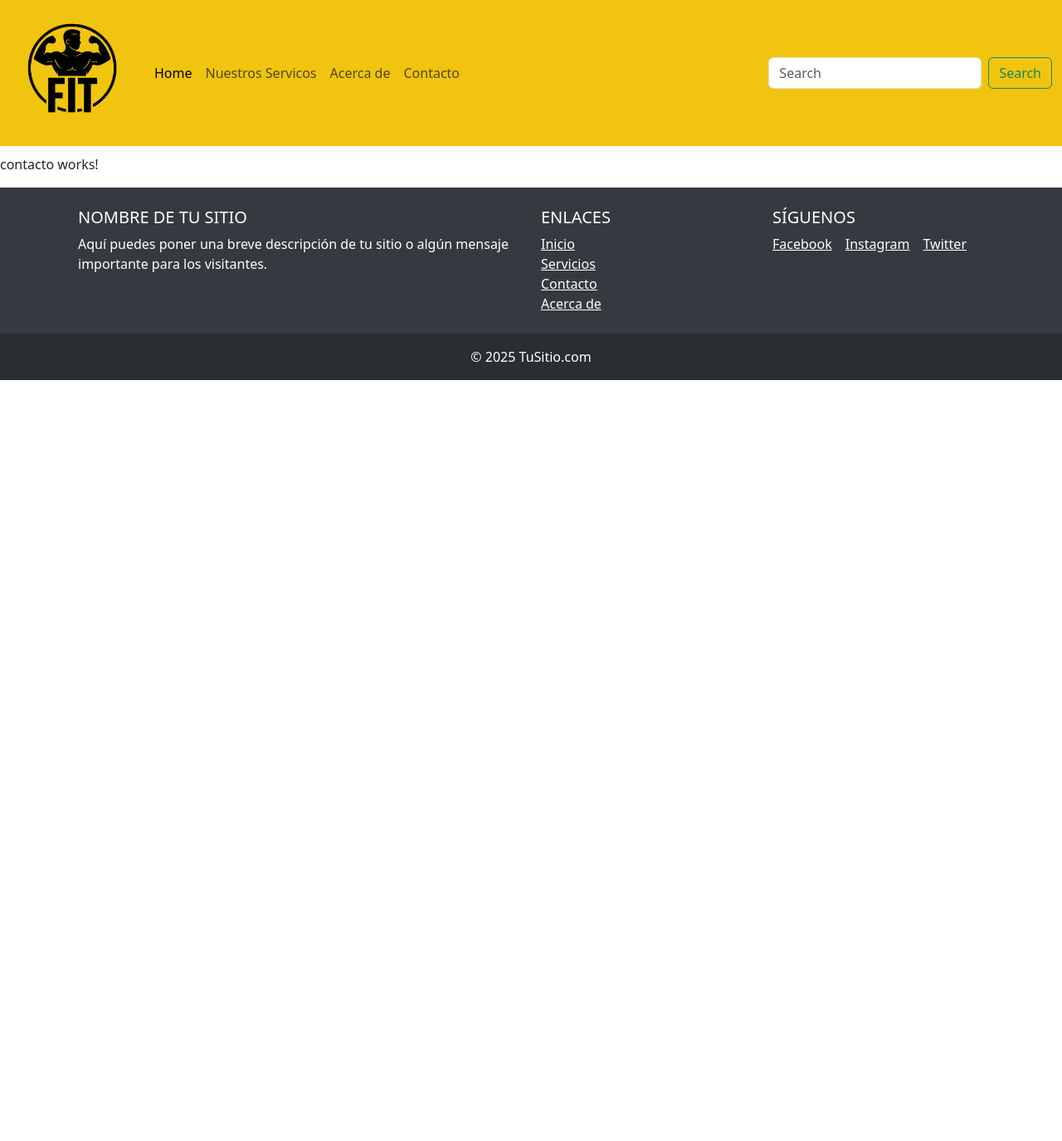
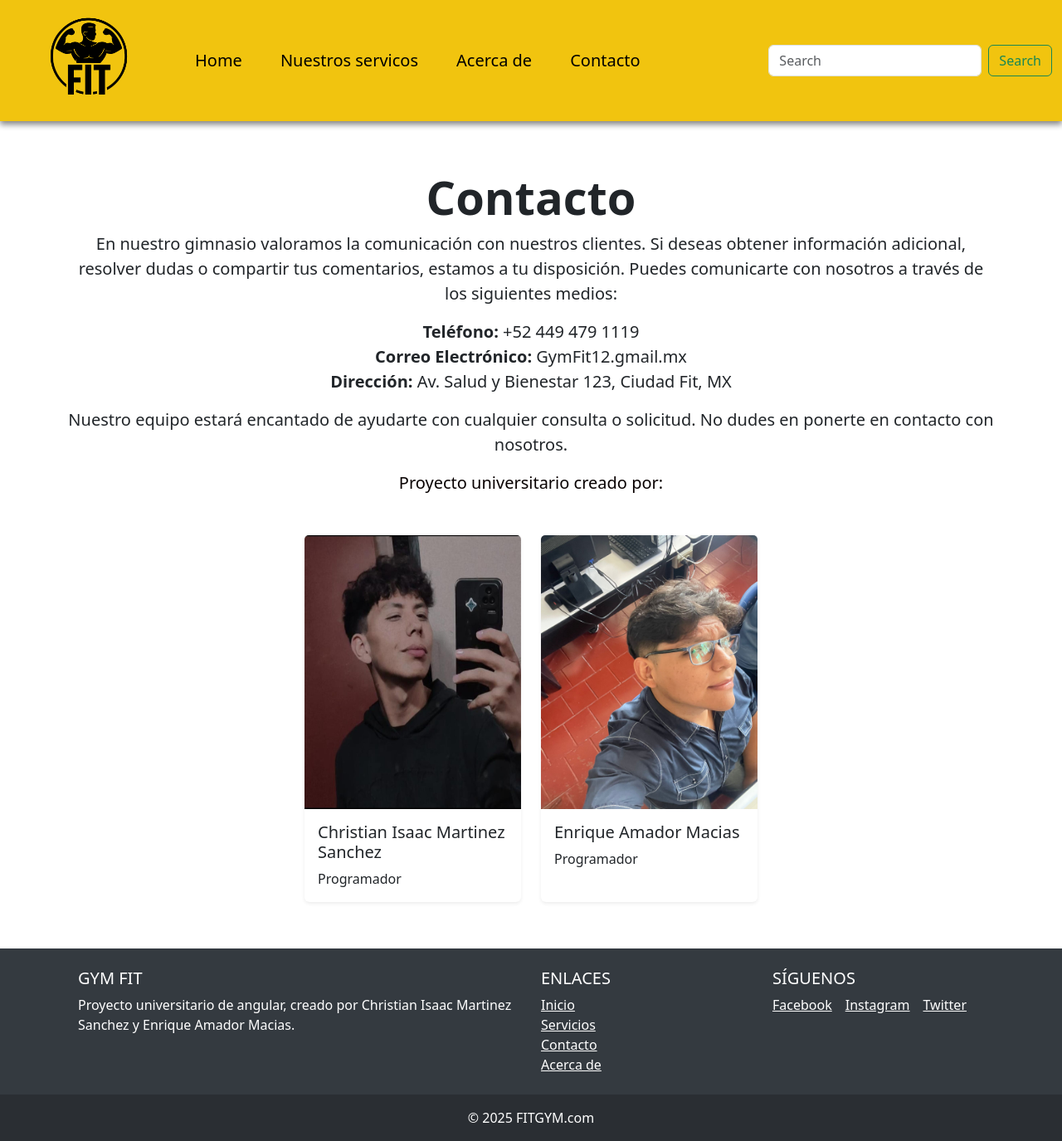
Before and after one commit to PsychoKike/Gimnasio-FIT, an Angular app in the folder FIT2/: page /Contacto in a window 1280 px wide. Shown: the whole page at 83% size. Before the commit the page ends 800 px from the top, so only its background shows below. Built offline with nearby package versions, Linux system fonts and the light colour scheme; a web font is replaced by a local one.

Commit message:
cambios a footer, header, arreglos de estilo

```diff
--- a/FIT2/src/app/contacto/contacto.component.html
+++ b/FIT2/src/app/contacto/contacto.component.html
@@ -1 +1,39 @@
-<p>contacto works!</p>
+<section id="contacto" class="py-5 bg-white text-dark">
+  <div class="container">
+    <div class="text-center mb-5">
+      <h2 class="display-4 fw-bold">Contacto</h2>
+      <p class="fs-5">En nuestro gimnasio valoramos la comunicación con nuestros clientes. Si deseas obtener información adicional, resolver dudas o compartir tus comentarios, estamos a tu disposición. Puedes comunicarte con nosotros a través de los siguientes medios:</p>
+      <ul class="list-unstyled fs-5">
+        <li><strong>Teléfono:</strong> +52 449 479 1119</li>
+        <li><strong>Correo Electrónico:</strong> GymFit12.gmail.mx</li>
+        <li><strong>Dirección:</strong> Av. Salud y Bienestar 123, Ciudad Fit, MX</li>
+      </ul>
+      <p class="fs-5">Nuestro equipo estará encantado de ayudarte con cualquier consulta o solicitud. No dudes en ponerte en contacto con nosotros.</p>
+        <p class="fs-5" style="color: rgb(8, 0, 0);">Proyecto universitario creado por: </p>
+    </div>
+    <div class="row justify-content-center">
+      <div class="col-lg-6">
+        <div class="row row-cols-1 row-cols-md-2 g-4">
+          <div class="col">
+            <div class="card h-100 shadow-sm border-0">
+              <img style="height: 330px;" src="imgchris.jpg" class="card-img-top" alt="Creador 1">
+              <div class="card-body">
+                <h5 class="card-title">Christian Isaac Martinez Sanchez</h5>
+                <p class="card-text">Programador </p>
+              </div>
+            </div>
+          </div>
+          <div class="col">
+            <div class="card h-100 shadow-sm border-0">
+              <img style="max-height: 330px;" src="imgkikin.jpg" class="card-img-top" alt="Creador 2">
+              <div class="card-body">
+                <h5 class="card-title">Enrique Amador Macias</h5>
+                <p class="card-text">Programador</p>
+              </div>
+            </div>
+          </div>
+        </div>
+      </div>
+    </div>
+  </div>
+</section>
--- a/FIT2/src/app/footer/footer.component.css
+++ b/FIT2/src/app/footer/footer.component.css
@@ -1,3 +1,3 @@
 .footerperz {
-    background-color: #343a40; /* gris oscuro, puedes cambiarlo */
+    background-color: #343a40;
   }
--- a/FIT2/src/app/footer/footer.component.html
+++ b/FIT2/src/app/footer/footer.component.html
@@ -1,37 +1,31 @@
 <footer class="footerperz text-white text-center text-lg-start mt-2">
     <div class="container p-4">
       <div class="row">
-        <!-- Sección: Información -->
         <div class="col-lg-6 col-md-12 mb-4 mb-md-0">
-          <h5 class="text-uppercase">Nombre de tu sitio</h5>
+          <h5 class="text-uppercase">Gym FIT</h5>
           <p>
-            Aquí puedes poner una breve descripción de tu sitio o algún mensaje importante para los visitantes.
+            Proyecto universitario de angular, creado por Christian Isaac Martinez Sanchez y Enrique Amador Macias.
           </p>
         </div>
-
-        <!-- Sección: Enlaces -->
         <div class="col-lg-3 col-md-6 mb-4 mb-md-0">
           <h5 class="text-uppercase">Enlaces</h5>
           <ul class="list-unstyled mb-0">
-            <li><a href="#!" class="text-white">Inicio</a></li>
-            <li><a href="#!" class="text-white">Servicios</a></li>
-            <li><a href="#!" class="text-white">Contacto</a></li>
-            <li><a href="#!" class="text-white">Acerca de</a></li>
+            <li><a class="text-white" [routerLink]="['/home']">Inicio</a></li>
+            <li><a class="text-white" [routerLink]="['/serviciosFIT']">Servicios</a></li>
+            <li><a class="text-white" [routerLink]="['/Acercade']">Contacto</a></li>
+            <li><a class="text-white" [routerLink]="['/Contacto']">Acerca de</a></li>
           </ul>
         </div>
-
-        <!-- Sección: Redes Sociales -->
         <div class="col-lg-3 col-md-6 mb-4 mb-md-0">
           <h5 class="text-uppercase">Síguenos</h5>
-          <a href="#" class="text-white me-3">Facebook</a>
-          <a href="#" class="text-white me-3">Instagram</a>
+          <a href="https://www.facebook.com/SmartFitMx?locale=es_LA" class="text-white me-3">Facebook</a>
+          <a href="https://www.instagram.com/smartfitmx/" class="text-white me-3">Instagram</a>
           <a href="#" class="text-white">Twitter</a>
         </div>
       </div>
     </div>
 
-    <!-- Línea inferior -->
     <div class="text-center p-3" style="background-color: rgba(0, 0, 0, 0.2);">
-      © 2025 TuSitio.com
+      © 2025 FITGYM.com
     </div>
   </footer>
--- a/FIT2/src/app/footer/footer.component.ts
+++ b/FIT2/src/app/footer/footer.component.ts
@@ -1,8 +1,9 @@
 import { Component } from '@angular/core';
+import { RouterModule } from '@angular/router';
 
 @Component({
   selector: 'app-footer',
-  imports: [],
+  imports: [RouterModule],
   templateUrl: './footer.component.html',
   styleUrl: './footer.component.css'
 })
--- a/FIT2/src/app/home/home.component.css
+++ b/FIT2/src/app/home/home.component.css
@@ -64,24 +64,19 @@
   }
 
 
-.container-video{
+.container-video {
    display: flex;
-  justify-content: center;
-  align-items: center;
-  margin: 20px auto;
-  flex-direction: column;
-  margin-top: 30px;
+   justify-content: center;
+   align-items: center;
+   margin: 20px auto;
+   flex-direction: column;
+   margin-top: 30px;
+   text-align: center;
 }
 
-.video iframe {
-  max-width: 560px;
-  height: 315px;
-  border-radius: 10px;
-  box-shadow: 0 4px 8px rgba(0, 0, 0, 0.2);
-   width: 100%;
-  display: flex;
-  justify-content: center;
-  align-items: center;
-  margin: 20px auto;
-  padding-bottom: 10px;
+.container-video video {
+   max-width: 100%;
+   height: auto;
+   border-radius: 30px;
+
 }
--- a/FIT2/src/app/home/home.component.html
+++ b/FIT2/src/app/home/home.component.html
@@ -75,6 +75,6 @@
     width="560px"
     height="315px"
     margin-top="20px"
-
+    style="box-shadow: 0 7px 30px rgb(0, 0, 0);"
     [src]="video|domseguro:'https://www.youtube.com/embed/'" frameborder="0" allow="accelerometer; autoplay; encrypted-media; gyroscope; picture-in-picture" allowfullscreen ></iframe>
 </div>
--- a/FIT2/src/app/navbar/navbar.component.css
+++ b/FIT2/src/app/navbar/navbar.component.css
@@ -10,3 +10,38 @@ img{
 .navbar{
     margin-bottom: 10px;
 }
+
+.nav-item{
+    margin-left: 15px;
+    margin-right: 15px;
+    font: bold;
+}
+
+a {
+    position: relative;
+    text-decoration: none;
+    color: black;
+    font-size: 20px; /* Tamaño de la fuente */
+}
+
+a::after {
+    content: '';
+    position: absolute;
+    bottom: 0;
+    left: 50%;
+    width: 0;
+    height: 1.7px; /* Grosor de la línea */
+    background-color: black; /* Color de la línea */
+    transition: width 0.5s ease, left 0.4s ease; /* Controlamos la animación */
+}
+
+a:hover::after {
+    width: 100%;
+    left: 0; /* La línea empieza en el borde izquierdo */
+    font: bold;
+}
+
+nav {
+  box-shadow: 0 4px 7px rgba(0, 0, 0, 0.49); /* Agrega un sombreado sutil en la parte inferior */
+
+}
--- a/FIT2/src/app/navbar/navbar.component.html
+++ b/FIT2/src/app/navbar/navbar.component.html
@@ -1,16 +1,16 @@
 <nav class="navbar navbar-expand-lg bg-body-tertiary colorperz">
     <div class="container-fluid">
-      <a class="navbar-brand" href="#"><img src="images/FITLOGO.png" alt=""></a>
+      <img src="images/FITLOGO.png" alt="" [routerLink]="['/home']" style="cursor: pointer; height: 130px; width: auto; margin-left: 30px; margin-right: 40px;">
       <button class="navbar-toggler" type="button" data-bs-toggle="collapse" data-bs-target="#navbarSupportedContent" aria-controls="navbarSupportedContent" aria-expanded="false" aria-label="Toggle navigation">
         <span class="navbar-toggler-icon"></span>
       </button>
       <div class="collapse navbar-collapse" id="navbarSupportedContent">
-        <ul class="navbar-nav me-auto mb-2 mb-lg-0">
+        <ul class="navbar-nav me-auto mb-2 mb-lg-0" >
           <li class="nav-item">
             <a class="nav-link active" aria-current="page" [routerLink]="['/home']">Home</a>
           </li>
           <li class="nav-item">
-            <a class="nav-link" [routerLink]="['/serviciosFIT']" >Nuestros Servicos </a>
+            <a class="nav-link" [routerLink]="['/serviciosFIT']" >Nuestros servicos </a>
           </li>
           <li class="nav-item">
             <a class="nav-link" [routerLink]="['/Acercade']">Acerca de</a>
--- a/FIT2/src/app/servicios-fit/servicios-fit.component.css
+++ b/FIT2/src/app/servicios-fit/servicios-fit.component.css
@@ -13,10 +13,16 @@
 
 
   .btn-primary {
-    background-color: #cdc006;
-    border-color: #ddff00;
+    background-color: #f0e105;
+    border-color: #e4f766a9;
     padding: 10px 20px;
     font-weight: bold;
+  }
+
+  .btn-primary:hover {
+    background-color: #62daff;
+    box-shadow: #000000 0px 0px 5px;
+    color: #000000;
   }
 
   .img-fluid {
--- a/FIT2/src/app/servicios-fit/servicios-fit.component.html
+++ b/FIT2/src/app/servicios-fit/servicios-fit.component.html
@@ -6,7 +6,7 @@
         <p class="fs-5">Si deseas registrarte, llena los siguientes campos para guardar la informacion y pases el dia seleccionado a concluir el registro.</p>
     </div>
     <div class="row justify-content-center">
-      <div class="col-lg-8">
+      <div class="col-lg-6">
         <div class="card shadow-lg border-0">
           <div class="card-body p-5">
             <h3 class="text-center text-primary mb-4" style="color: rgb(219, 204, 0) !important;">Registro al Gimnasio</h3>
@@ -73,7 +73,7 @@
                 <input [(ngModel)]="fechaRegistro" name="fechaRegistro" type="date" [min]="fechaActual" class="form-control" required>
               </div>
               <div class="text-center">
-                <button class="btn btn-primary w-100 py-2" type="submit">Registrar</button>
+                <button class="btn btn-primary w-100 py-2" style="color: black !important;" type="submit">Registrar</button>
               </div>
             </form>
           </div>
```
Also changed, not shown: FIT2/src/app/acercade/acercade.component.html (+55 -1 lines), FIT2/public/imgchris.jpg (added), FIT2/public/imgkikin.jpg (added), FIT2/src/app/app.routes.ts (line endings or trailing spaces).
